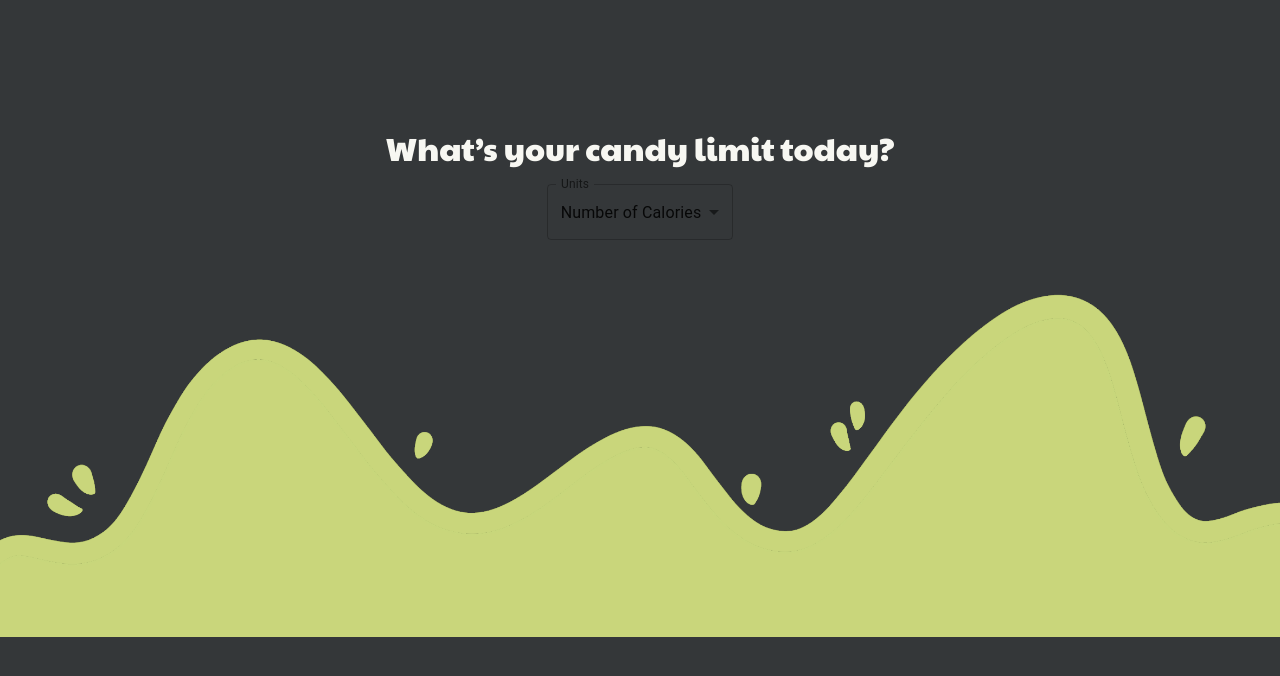
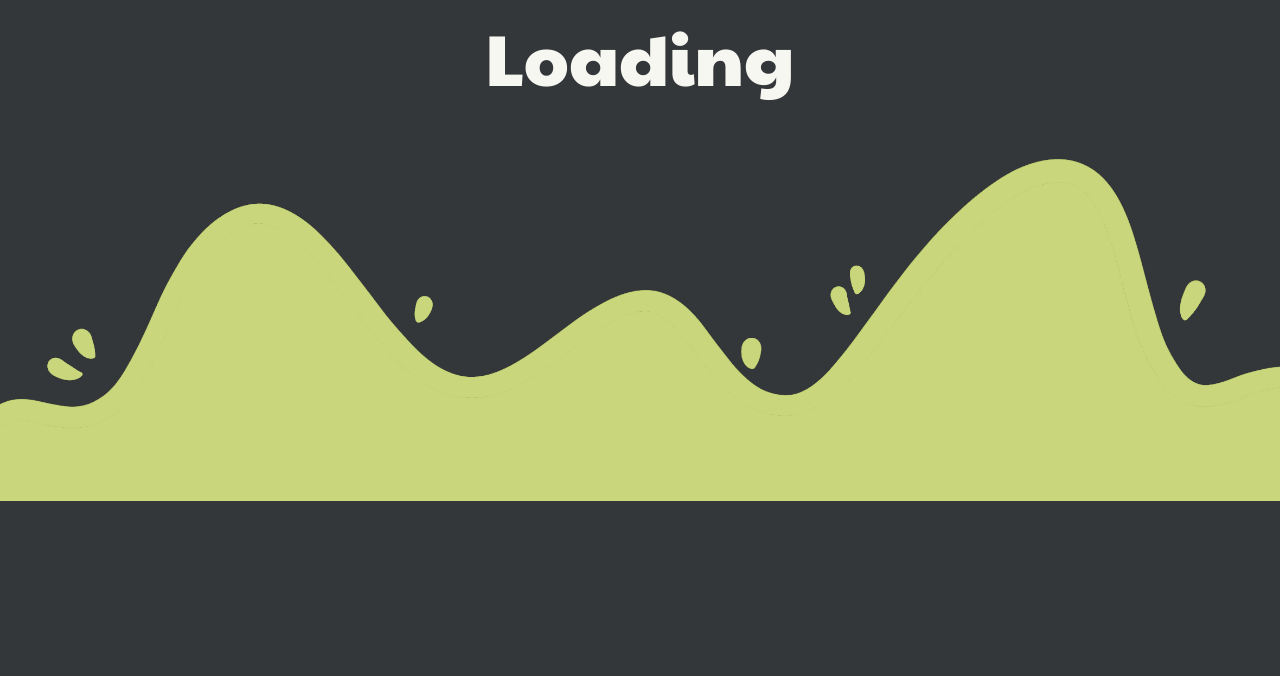
Before and after one commit to denilpoudel/Cauldron, a React (Create React App) app in the folder frontend/: page /loading in a window 1280 px wide. Shown: the top 676 px of the page. Built offline with nearby package versions, Linux system fonts and the light colour scheme.

Commit message:
updated index.js with other pages and created the loading and tracker pages. Also set up react router in App.js

```diff
--- a/frontend/src/App.js
+++ b/frontend/src/App.js
@@ -1,10 +1,20 @@
 import './App.css';
-import {Landing, CandyLimits} from "./components/Pages"
+import {Landing, CandyLimits, Loading, Tracker} from "./components/Pages"
+import {BrowserRouter as Router, Route, Switch} from 'react-router-dom';
 
 function App() {
   return (
     <div className="App">
-      <CandyLimits></CandyLimits>
+      <Router>
+        <Switch>
+          <Route path="/" exact>
+              <Landing />
+          </Route>
+          <Route path ="/candylimits" component = {CandyLimits} />
+          <Route path ="/loading" component = {Loading} />
+          <Route path ="/tracker" component = {Tracker} />
+        </Switch>
+      </Router>
     </div>
   );
 }
--- /dev/null
+++ b/frontend/src/components/Pages/Loading.js
@@ -0,0 +1,10 @@
+import React from 'react'
+import "./style.css"
+
+export default function Loading() {
+    return (
+        <div>
+            <h1>Loading</h1>
+        </div>
+    )
+}
--- /dev/null
+++ b/frontend/src/components/Pages/Tracker.js
@@ -0,0 +1,10 @@
+import React from 'react'
+import "./style.css"
+
+export default function Loading() {
+    return (
+        <div>
+            <h1>Tracker</h1>
+        </div>
+    )
+}
--- a/frontend/src/components/Pages/index.js
+++ b/frontend/src/components/Pages/index.js
@@ -1,2 +1,4 @@
 export { default as CandyLimits } from "./CandyLimits";
 export { default as Landing } from "./Landing";
+export { default as Loading } from "./Loading";
+export { default as Tracker } from "./Tracker";
```
